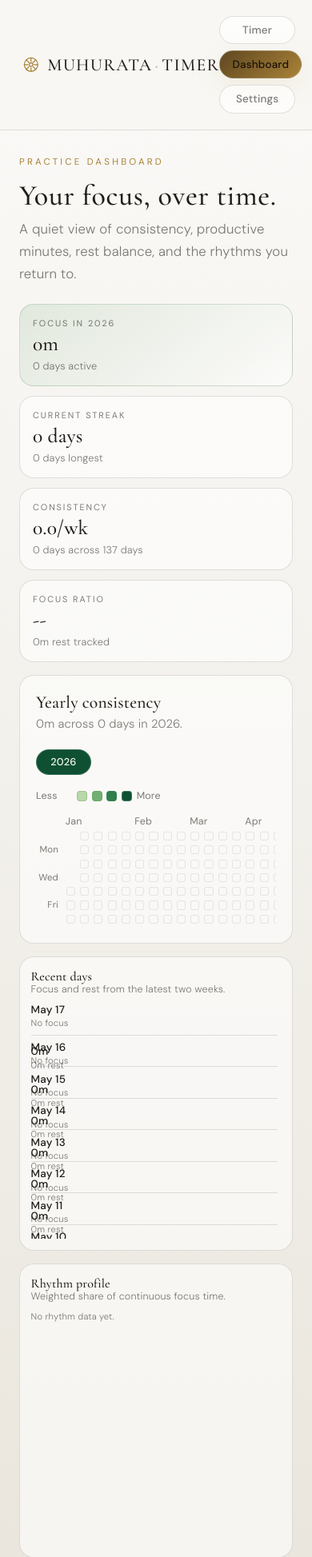
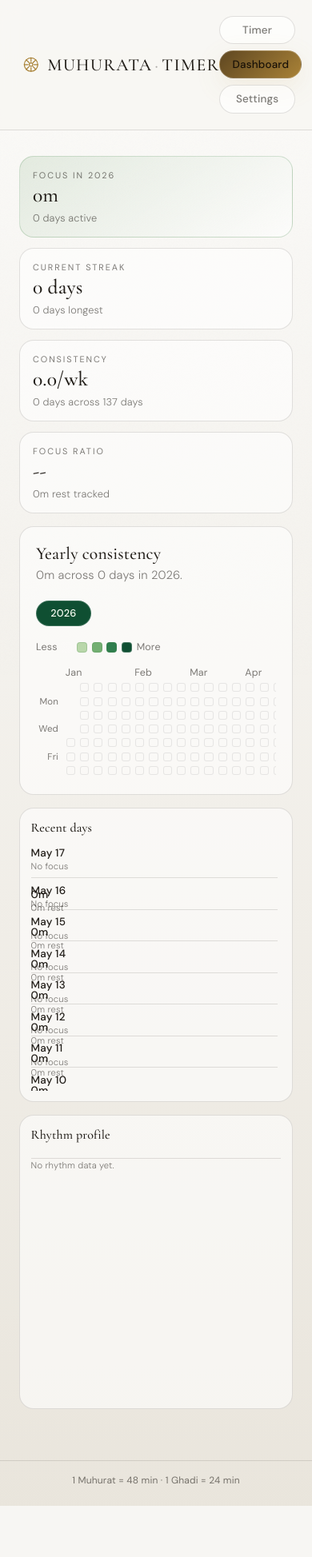
Before and after one commit to Harsh-0024/Pomodoro-timer, a Flask app: page /dashboard in a window 390 px wide. Shown: the top 1947 px of the page at 80% size. After the commit the page ends 1883 px from the top, so only its background shows below. Run offline with Flask 3, Linux system fonts and the light colour scheme; data comes from the database, SQL or seed files in the repository; data that the repository does not hold is empty.

Commit message:
refactor(dashboard): remove hero section, lift rhythm header to HTML, and clean up leftover styles
- Remove dashboard-hero section (title, lede, and daily goal widget) from
  dashboard.html and all associated CSS (.dashboard-hero, .title-dashboard,
  .lede-dashboard, .dashboard-goal, .dashboard-goal-value, .dashboard-goal-label)
- Remove card lede text under "Recent days" and "Rhythm profile" headings
- Move rhythm sort header out of JS-generated DOM into a static
  <div class="rhythm-header" id="rhythmHeader"> in the template; JS now
  targets and populates it by ID instead of creating and prepending it
- Drop sticky/z-index/background from .rhythm-header now that it lives in
  static markup (no longer needs to float over a scrollable list)
- Remove .rhythm-header + .rhythm-row border-top: 0 rule (no longer needed)
- Remove .dashboard-goal and .dashboard-hero from the 720px media query

```diff
--- a/static/css/app.css
+++ b/static/css/app.css
@@ -1661,52 +1661,6 @@ body[data-theme="light"] .page-dashboard .main {
   }
 }
 
-.dashboard-hero {
-  display: flex;
-  align-items: flex-end;
-  justify-content: space-between;
-  gap: 1.5rem;
-  margin-bottom: 1.5rem;
-}
-
-.title-dashboard {
-  margin-bottom: 0.55rem;
-}
-
-.lede-dashboard {
-  max-width: 52ch;
-}
-
-.dashboard-goal {
-  flex: 0 0 auto;
-  min-width: 9rem;
-  padding: 1rem 1.1rem;
-  border: 1px solid var(--growth-line);
-  border-radius: var(--radius);
-  background: linear-gradient(145deg, var(--growth-wash), var(--surface));
-  text-align: right;
-}
-
-.dashboard-goal-value,
-.dashboard-goal-label {
-  display: block;
-}
-
-.dashboard-goal-value {
-  font-family: var(--font-serif);
-  font-size: 2rem;
-  line-height: 1;
-  color: var(--gold2);
-}
-
-.dashboard-goal-label {
-  margin-top: 0.35rem;
-  color: var(--muted);
-  font-size: 0.68rem;
-  letter-spacing: 0.18em;
-  text-transform: uppercase;
-}
-
 .dashboard-stats {
   display: grid;
   grid-template-columns: repeat(4, minmax(0, 1fr));
@@ -2070,10 +2024,6 @@ body[data-theme="light"] .heat-level-0 {
   padding-top: 0;
 }
 
-.rhythm-header + .rhythm-row {
-  border-top: 0;
-}
-
 .recent-date,
 .recent-minutes,
 .rhythm-copy {
@@ -2116,11 +2066,7 @@ body[data-theme="light"] .heat-level-0 {
 }
 
 .rhythm-header {
-  position: sticky;
-  top: 0;
-  z-index: 1;
   padding: 0 0 0.38rem;
-  background: var(--panel);
   border-bottom: 1px solid var(--line);
 }
 
@@ -2226,15 +2172,10 @@ body[data-theme="light"] .rhythm-track {
 }
 
 @media (max-width: 720px) {
-  .dashboard-hero,
   .panel-head {
     align-items: stretch;
     display: flex;
     flex-direction: column;
-  }
-
-  .dashboard-goal {
-    text-align: left;
   }
 
   .heatmap-actions {
--- a/static/js/dashboard.js
+++ b/static/js/dashboard.js
@@ -278,9 +278,11 @@
 
   function renderRhythms(data) {
     const list = byId("rhythmList");
+    const header = byId("rhythmHeader");
     if (!list) return;
     const rhythms = [...(data.top_presets || [])];
     list.innerHTML = "";
+    if (header) header.innerHTML = "";
     if (!rhythms.length) {
       const empty = document.createElement("p");
       empty.className = "empty-note";
@@ -289,8 +291,6 @@
       return;
     }
 
-    const header = document.createElement("div");
-    header.className = "rhythm-header";
     const headings = [
       ["session", "Session"],
       ["share", "Share"],
@@ -310,9 +310,8 @@
         };
         renderRhythms(currentDashboardData || data);
       });
-      header.appendChild(button);
+      if (header) header.appendChild(button);
     });
-    list.appendChild(header);
 
     const valueForSort = (rhythm) => {
       if (rhythmSort.key === "session") return Number(rhythm.session_minutes || 0);
--- a/templates/dashboard.html
+++ b/templates/dashboard.html
@@ -3,18 +3,6 @@
 {% block body_class %}page-dashboard{% endblock %}
 {% block page_id %}dashboard{% endblock %}
 {% block content %}
-<section class="dashboard-hero">
-  <div>
-    <p class="eyebrow">Practice dashboard</p>
-    <h1 class="title title-dashboard">Your focus, over time.</h1>
-    <p class="lede lede-dashboard">A quiet view of consistency, productive minutes, rest balance, and the rhythms you return to.</p>
-  </div>
-  <div class="dashboard-goal" hidden>
-    <span class="dashboard-goal-value" id="goalValue">--</span>
-    <span class="dashboard-goal-label">daily goal</span>
-  </div>
-</section>
-
 <section class="dashboard-stats" aria-label="Focus summary">
   <article class="metric-card metric-card-primary">
     <span class="metric-label" id="totalFocusLabel">Focus this year</span>
@@ -82,7 +70,6 @@
     <div class="panel-head">
       <div>
         <h2 class="card-title" id="recentTitle">Recent days</h2>
-        <p class="card-lede">Focus and rest from the latest two weeks.</p>
       </div>
     </div>
     <div class="recent-list" id="recentList"></div>
@@ -92,9 +79,9 @@
     <div class="panel-head">
       <div>
         <h2 class="card-title" id="rhythmTitle">Rhythm profile</h2>
-        <p class="card-lede">Weighted share of continuous focus time.</p>
       </div>
     </div>
+    <div class="rhythm-header" id="rhythmHeader"></div>
     <div class="rhythm-list" id="rhythmList"></div>
   </section>
 </div>
```
